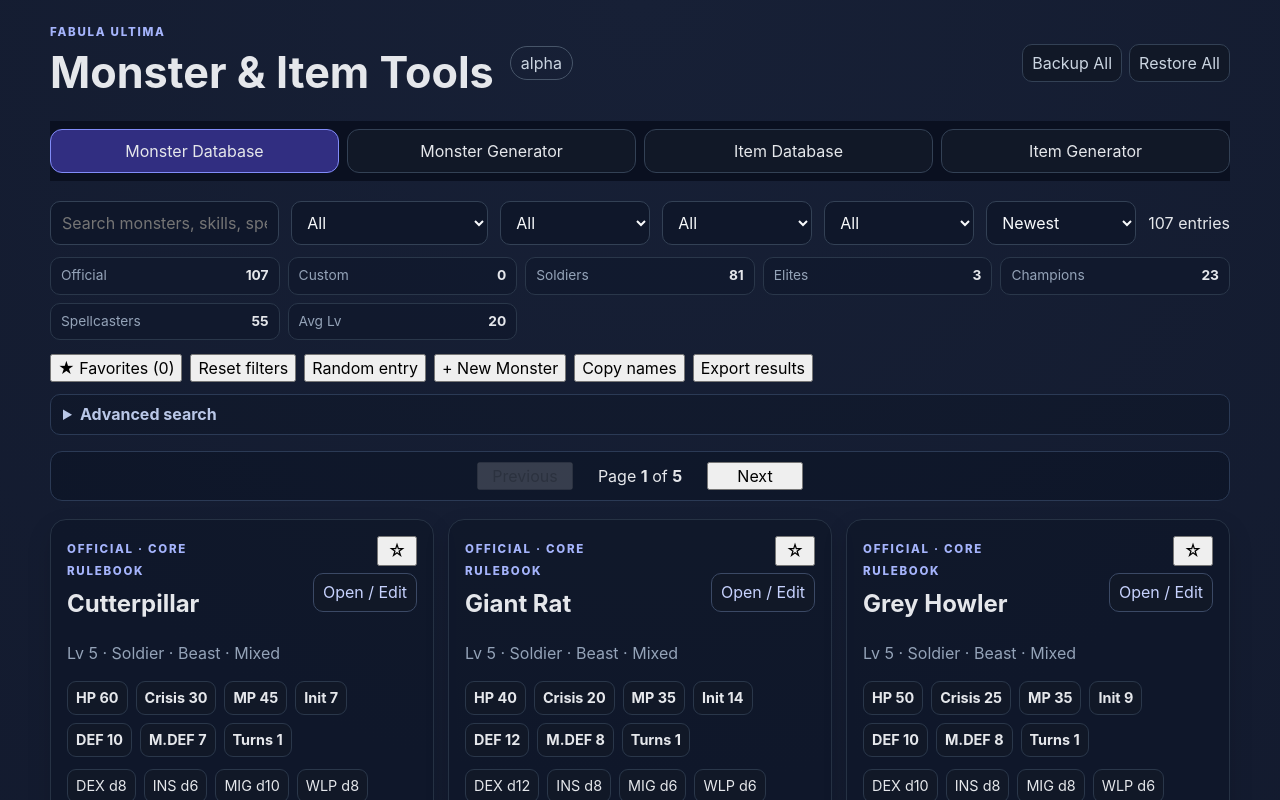
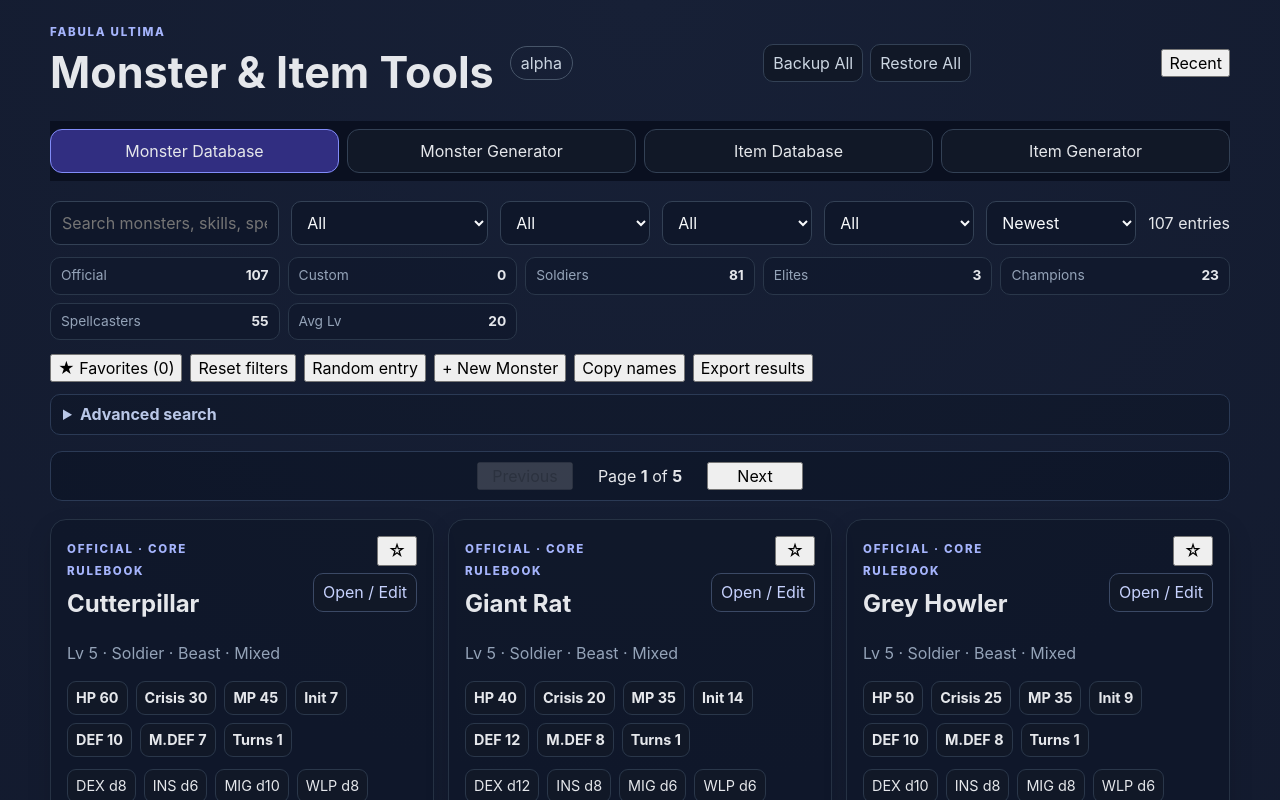
Before and after one commit to sladeykins-glitch/fabula-ultima-tools, a React (Vite) app: page / in a window 1280 px wide. Shown: the top 800 px of the page. Built offline with nearby package versions, Linux system fonts and the light colour scheme.

Commit message:
Mount lightweight recent and search utilities

```diff
--- a/src/main.tsx
+++ b/src/main.tsx
@@ -4,6 +4,7 @@ import App from './App'
 import AppErrorBoundary from './AppErrorBoundary'
 import DatabaseOverlay from './DatabaseOverlay'
 import SiteBackupTools from './SiteBackupTools'
+import SessionUtilityTools from './SessionUtilityTools'
 import PwaTools from './PwaTools'
 import { ensureOfficialData } from './officialBootstrap'
 import './styles.css'
@@ -18,6 +19,7 @@ function renderApp() {
       </AppErrorBoundary>
       <DatabaseOverlay />
       <SiteBackupTools />
+      <SessionUtilityTools />
       <PwaTools />
     </React.StrictMode>,
   )
```
